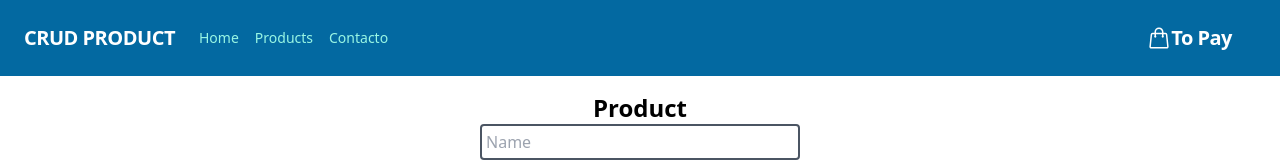
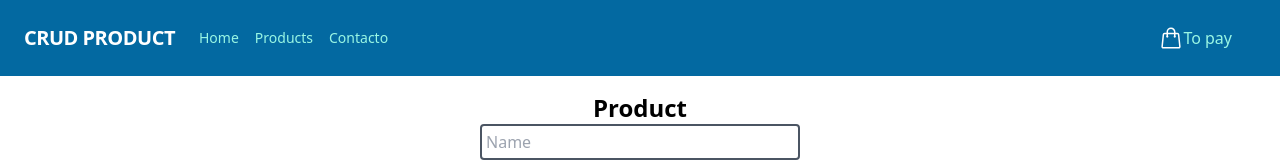
Before and after one commit to jesusEnocMartinez/Reactproducto, a Next.js app: page / in a window 1280 px wide. Shown: the top 162 px of the page. Built offline with nearby package versions, Linux system fonts and the light colour scheme; no server answers; the database is empty.

Commit message:
se corregio menu
se corregio menu

```diff
--- a/pages/index.tsx
+++ b/pages/index.tsx
@@ -114,9 +114,9 @@
     <svg xmlns="http://www.w3.org/2000/svg" fill="none" viewBox="0 0 24 24" stroke-width="1.5" stroke="currentColor" class="w-6 h-6">
   <path stroke-linecap="round" stroke-linejoin="round" d="M15.75 10.5V6a3.75 3.75 0 10-7.5 0v4.5m11.356-1.993l1.263 12c.07.665-.45 1.243-1.119 1.243H4.25a1.125 1.125 0 01-1.12-1.243l1.264-12A1.125 1.125 0 015.513 7.5h12.974c.576 0 1.059.435 1.119 1.007zM8.625 10.5a.375.375 0 11-.75 0 .375.375 0 01.75 0zm7.5 0a.375.375 0 11-.75 0 .375.375 0 01.75 0z" />
 </svg>
-
-    <span className="font-semibold text-xl tracking-tight">To Pay</span>
-
+    <a href="#responsive-header" className="block mt-4 lg:inline-block lg:mt-0 text-teal-200 hover:text-white">
+        To pay
+      </a>
     </div>
   </div>
 </nav>
```
